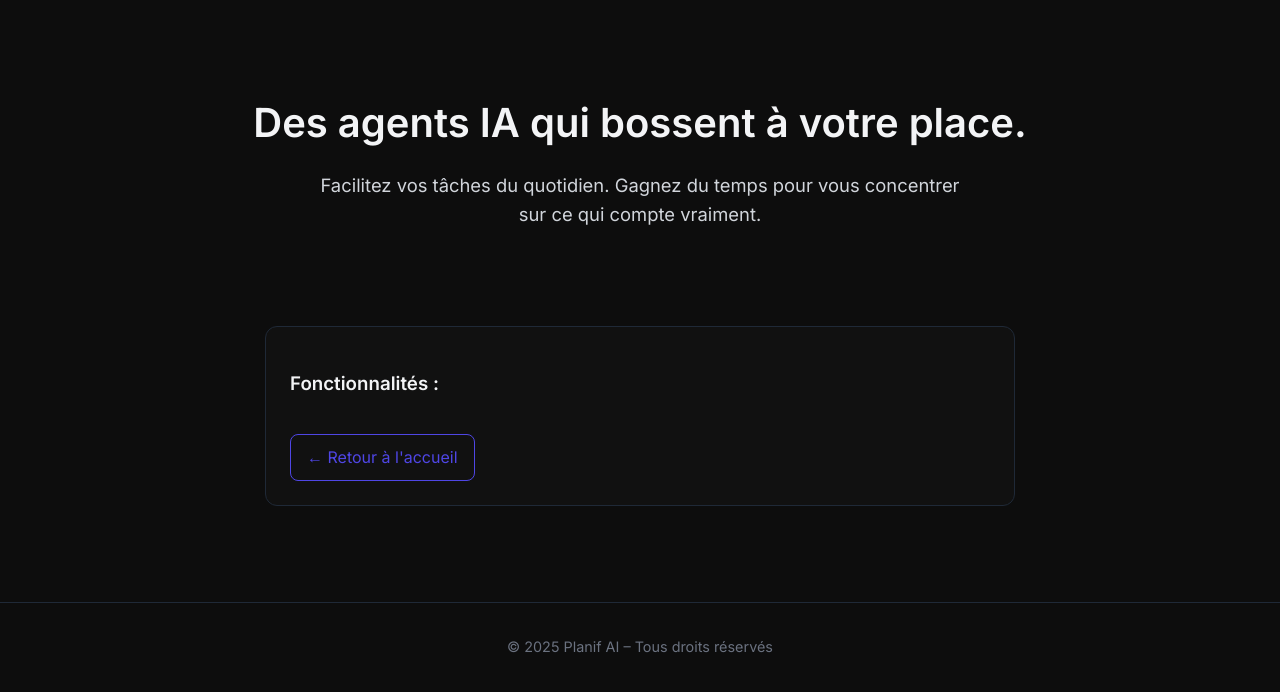
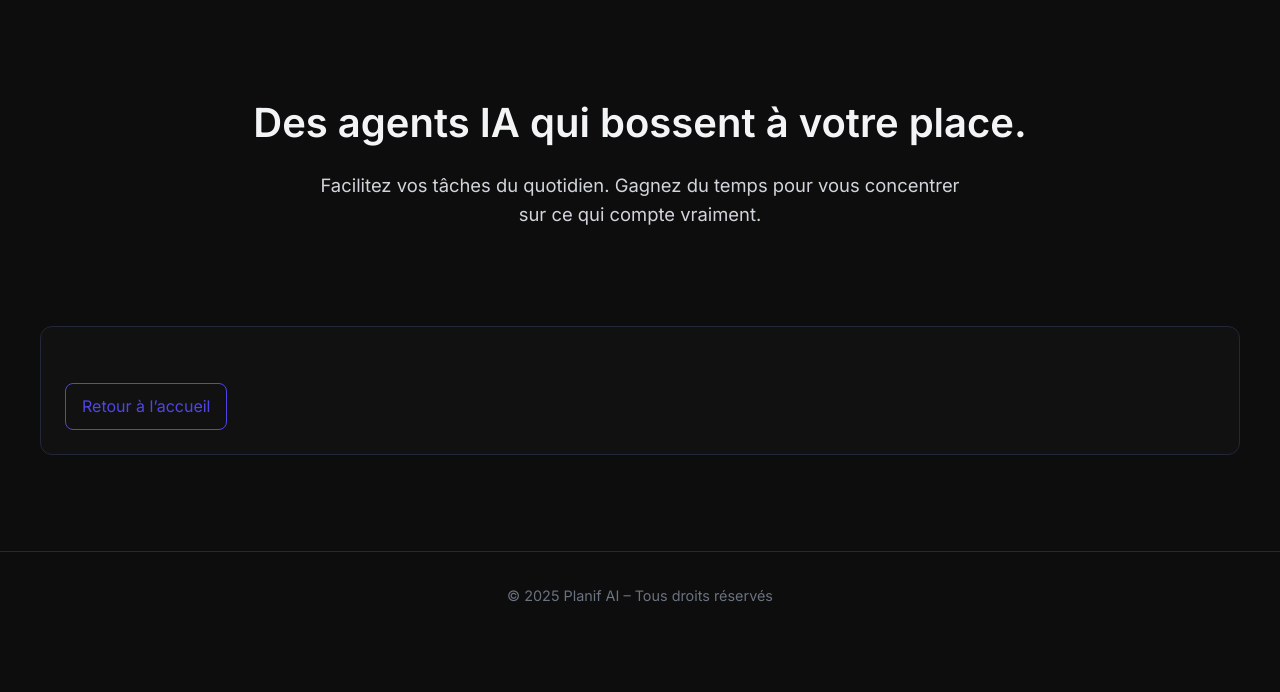
Before and after one commit to Heloise97122/PlanifAI-site, a Python web app: template templates/agent.html in a window 1280 px wide. Shown: the top 692 px of the page. Run offline with Jinja, Linux system fonts and the light colour scheme; the template is opened without the code that fills it, so the values that code supplies are empty.

Commit message:
Update agent.html

```diff
--- a/templates/agent.html
+++ b/templates/agent.html
@@ -1,15 +1,14 @@
 {% extends "base.html" %}
 
 {% block content %}
-  <div class="card" style="max-width: 700px; margin: auto;">
+  <div class="card">
     <h2>{{ agent.nom }}</h2>
     <p>{{ agent.description }}</p>
-    <h3>Fonctionnalités :</h3>
     <ul>
       {% for fonction in agent.fonctions %}
       <li>{{ fonction }}</li>
       {% endfor %}
     </ul>
-    <a href="../index.html" class="cta-button">← Retour à l'accueil</a>
+    <a href="../index.html" class="cta-button">Retour à l’accueil</a>
   </div>
 {% endblock %}
```
